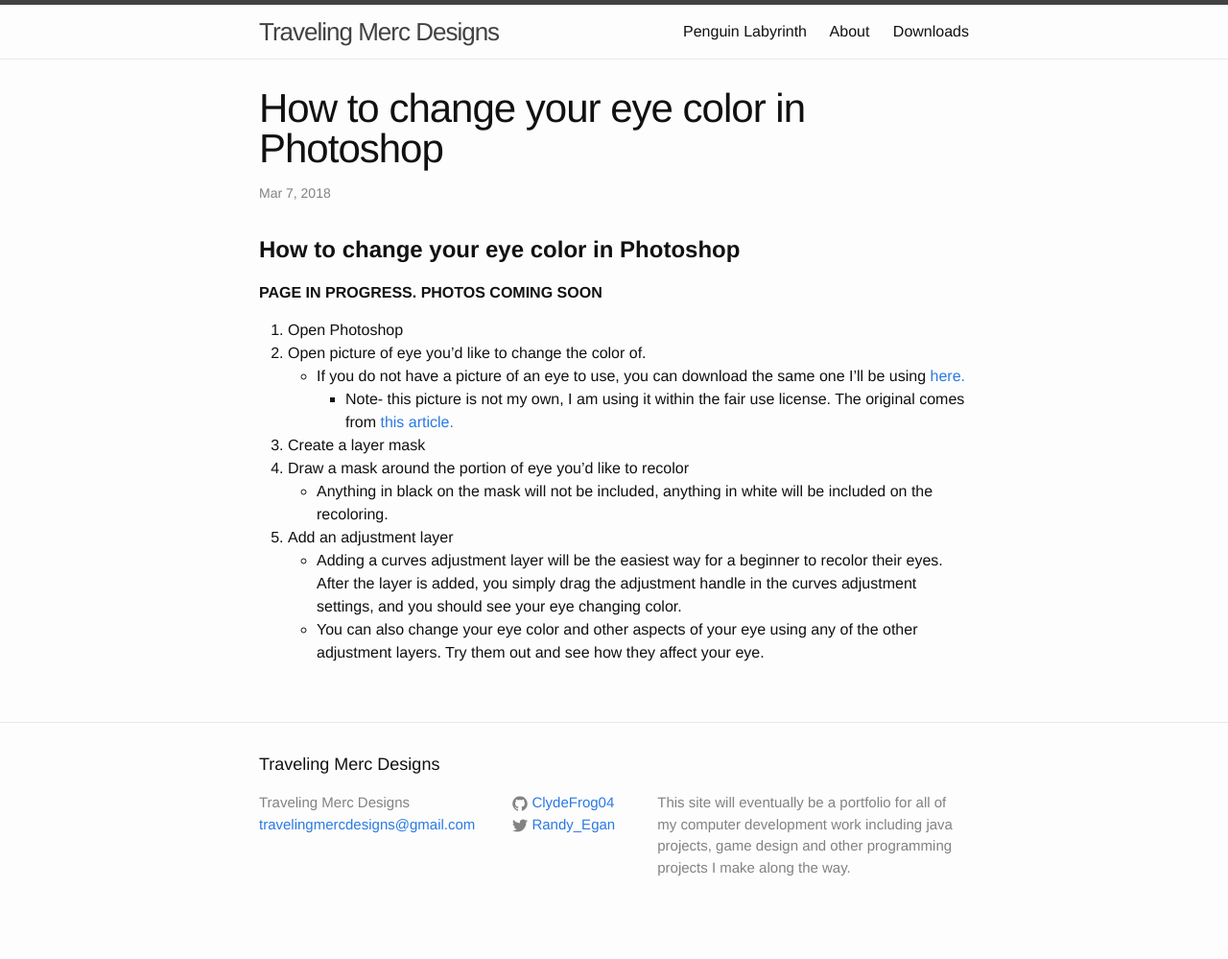
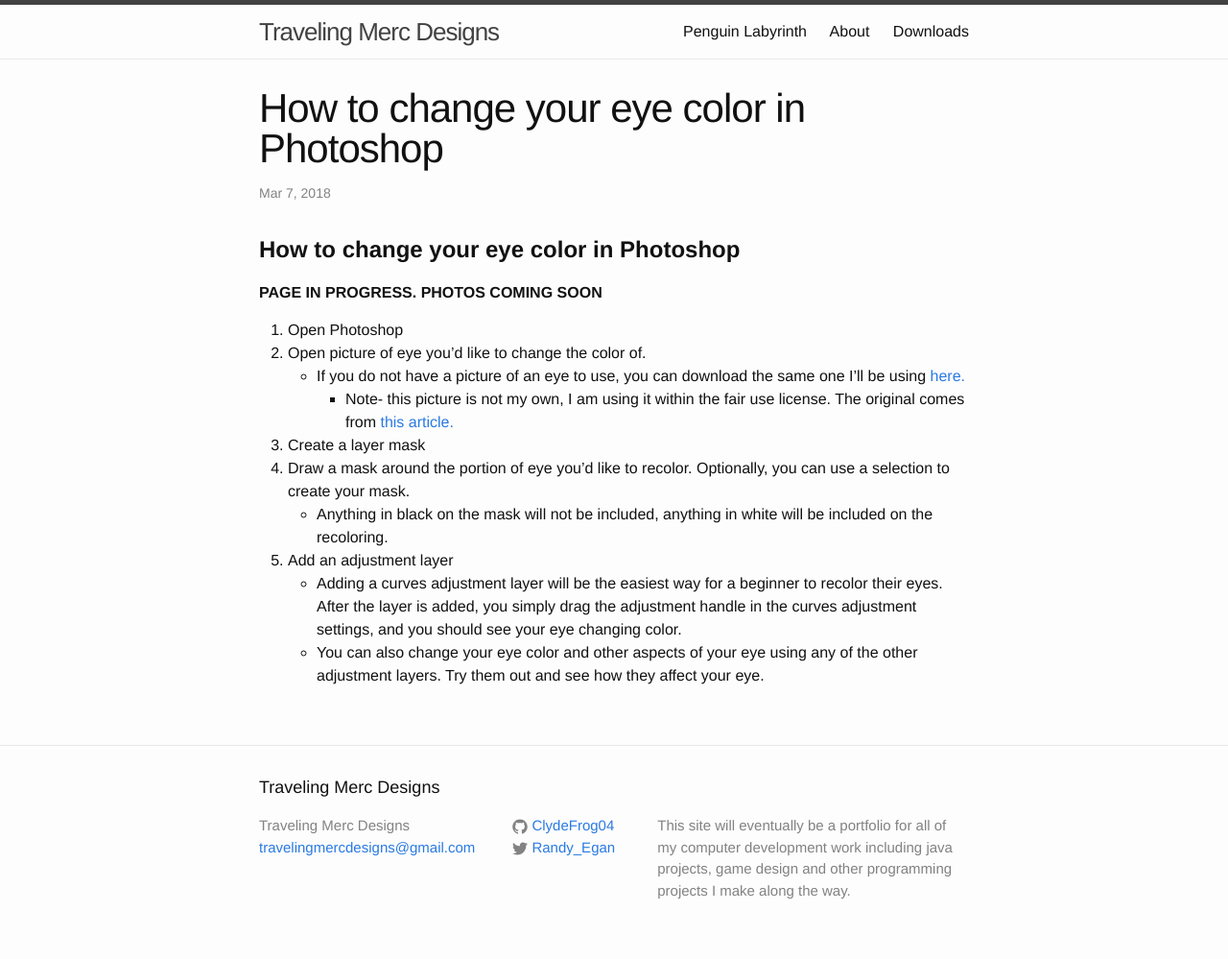
Before and after one commit to ClydeFrog04/ClydeFrog04.github.io, a Jekyll site: the page built from _posts/2018-03-07-RecolorEyes.markdown, in a window 1280 px wide. Shown: the whole page at 96% size. Built offline with Jekyll 4.4.1, drawn with Linux system fonts in a browser that asks for light colours; before the commit the page ends 975 px from its top, so only the background shows below that.

Commit message:
Update instructions

```diff
--- a/_posts/2018-03-07-RecolorEyes.markdown
+++ b/_posts/2018-03-07-RecolorEyes.markdown
@@ -15,7 +15,7 @@
 * If you do not have a picture of an eye to use, you can download the same one I'll be using <a href="/Images/eyeToRecolor.jpg" download="EyePicture">here. </a>
         * Note- this picture is not my own, I am using it within the fair use license. The original comes from <a href="https://www.rdmag.com/article/2017/02/new-research-shows-zika-can-damage-eyes" target="_blank">this article.</a>
 3. Create a layer mask
-4. Draw a mask around the portion of eye you'd like to recolor
+4. Draw a mask around the portion of eye you'd like to recolor. Optionally, you can use a selection to create your mask.
 * Anything in black on the mask will not be included, anything in white will be included on the recoloring.
 5. Add an adjustment layer
 * Adding a curves adjustment layer will be the easiest way for a beginner to recolor their eyes. After the layer is added, you simply drag the adjustment handle in the curves adjustment settings, and you should see your eye changing color.
```
